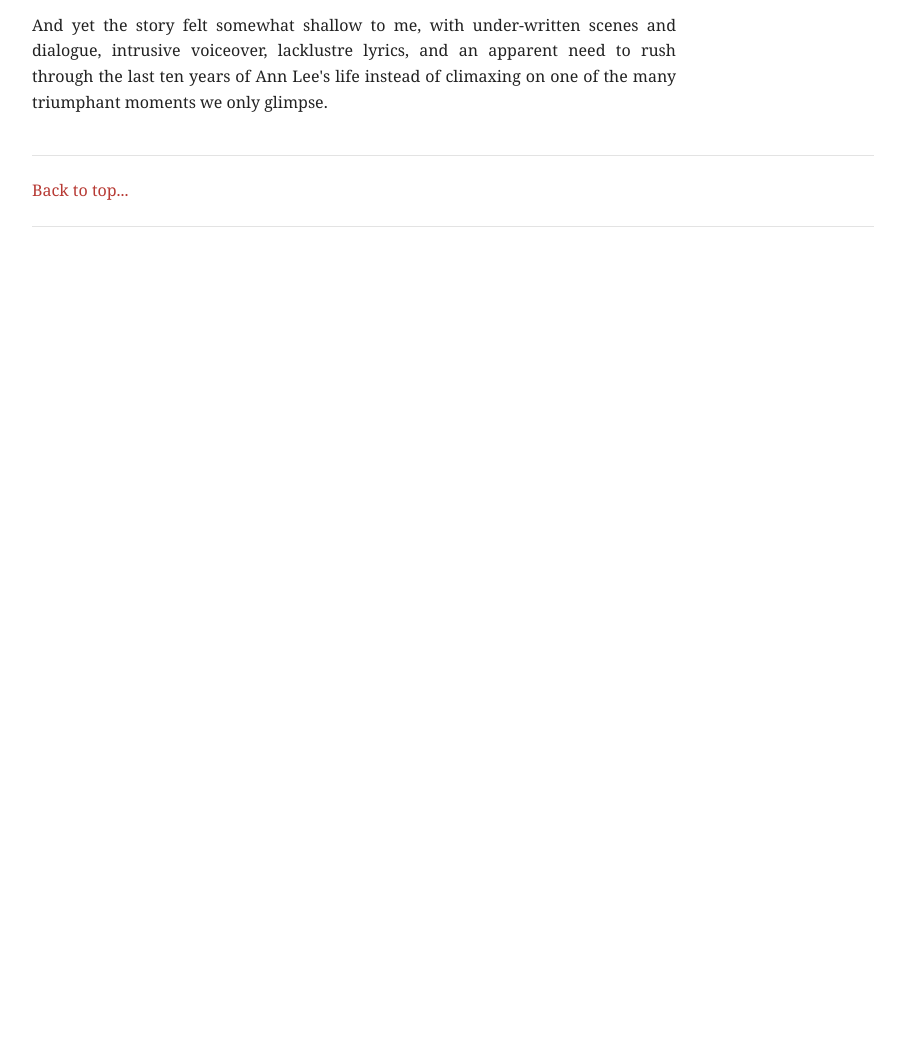
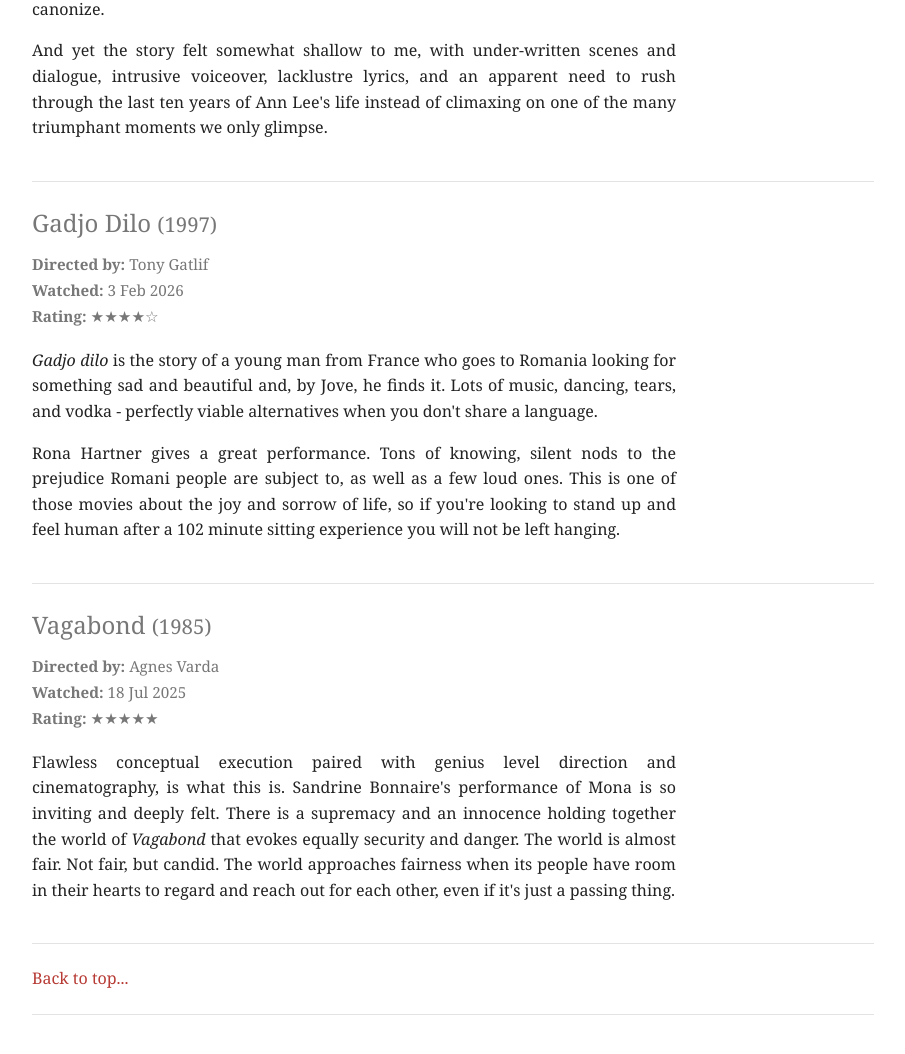
Before and after one commit to alternatebummer/reptileroom, a plain HTML site: page projectionist.html in a window 1280 px wide. Shown: the part 1386-2440 px from the top of the page, without its empty margins (340-1245 px from the left). Before the commit the page ends 1665 px from the top, so only its background shows below. Drawn offline with Linux system fonts and the light colour scheme.

Commit message:
small security/content update

```diff
--- a/projectionist.html
+++ b/projectionist.html
@@ -100,9 +100,10 @@
                     </p>
 
                     <p>
-                        So beautiful. In <em>Whisper of the Heart</em>, Shizuku
-                        experiences a bit of a breakthrough. Whereas Miyazaki would
-                        deliver his signature brand of somno-mythic esoterica,
+                        So beautiful. In <em>Whisper of the Heart</em>, Shizuku,
+                        our protagonist, experiences a bit of a breakthrough. In
+                        many ways, reminiscent of Miyazaki's work. However, where
+                         Miyazaki would deliver his signature brand of somno-mythic esoterica,
                         Kondō instead kneads in a deep and gentle socio-economic
                         ecology.
                     </p>
@@ -156,6 +157,63 @@
 
                 </article>
 
+                <hr>
+
+                <article class="review">
+
+                    <h3>Gadjo Dilo <span>(1997)</span></h3>
+
+                    <p class="meta">
+                        <strong>Directed by:</strong> Tony Gatlif<br>
+                        <strong>Watched:</strong> 3 Feb 2026<br>
+                        <strong>Rating:</strong> ★★★★☆
+                    </p>
+
+                    <p>
+                      <em>Gadjo dilo</em> is the story of a young man from France who goes
+                      to Romania looking for something sad and beautiful and, by
+                      Jove, he finds it. Lots of music, dancing, tears, and vodka
+                       - perfectly viable alternatives when you don't share a language.
+                    </p>
+
+                    <p>
+                      Rona Hartner gives a great performance. Tons of knowing,
+                      silent nods to the prejudice Romani people are subject to,
+                      as well as a few loud ones. This is one of those movies
+                      about the joy and sorrow of life, so if you're looking to
+                      stand up and feel human after a 102 minute sitting experience
+                      you will not be left hanging.
+                    </p>
+
+                </article>
+
+                <hr>
+
+                <article class="review">
+
+                    <h3>Vagabond <span>(1985)</span></h3>
+
+                    <p class="meta">
+                        <strong>Directed by:</strong> Agnes Varda<br>
+                        <strong>Watched:</strong> 18 Jul 2025<br>
+                        <strong>Rating:</strong> ★★★★★
+                    </p>
+
+                    <p>
+                      Flawless conceptual execution paired with genius level direction
+                      and cinematography, is what this is. Sandrine Bonnaire's
+                      performance of Mona is so inviting and deeply felt. There
+                      is a supremacy and an innocence holding together the world
+                      of <em>Vagabond</em> that evokes equally security and danger. The
+                      world is almost fair. Not fair, but candid. The world approaches
+                      fairness when its people have room in their hearts to regard
+                      and reach out for each other, even if it's just a passing thing.
+
+
+                    </p>
+
+                </article>
+
             </section>
 
             <hr>
```
Also changed, not shown: index.html (+4 -0 lines), naturalism.html (+72 -8 lines).
